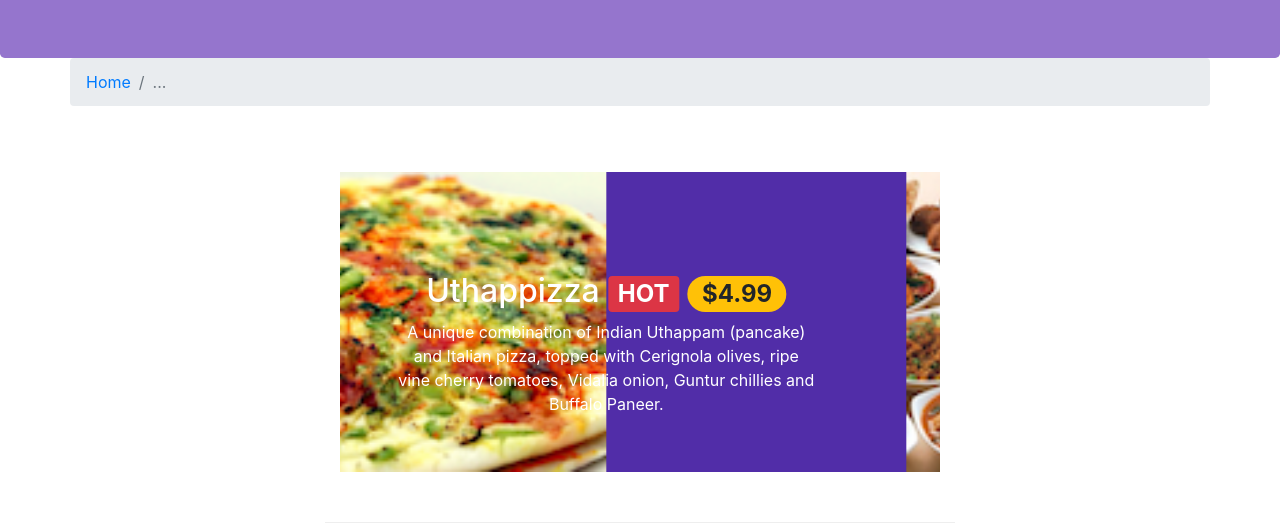
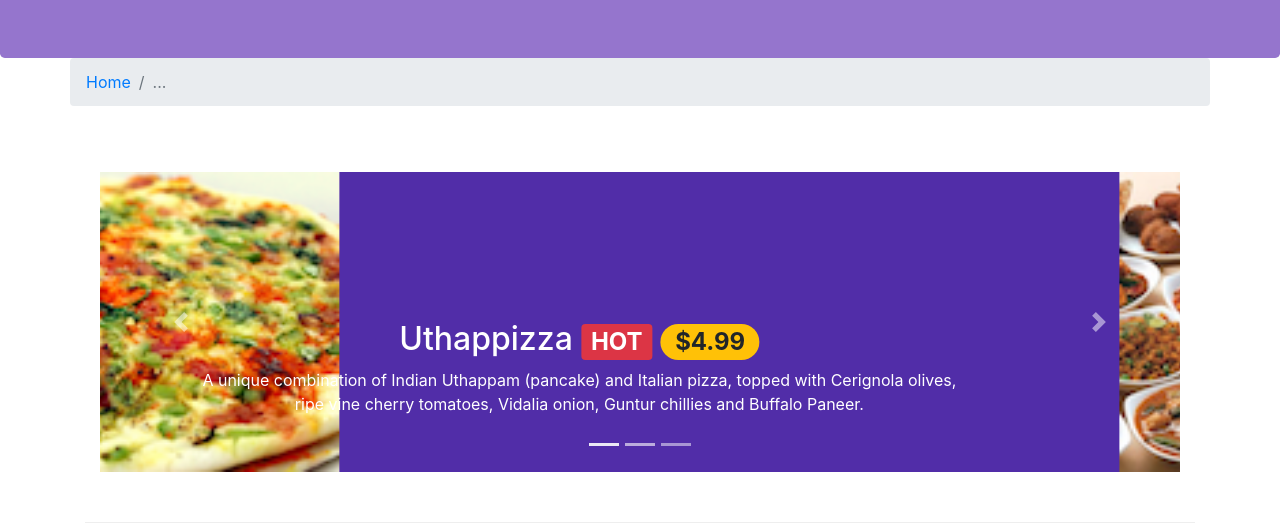
Before and after one commit to SlaytonN/CourseraWebProj, a plain HTML site: page index.html in a window 1280 px wide. Shown: the part 271-800 px from the top of the page. Drawn offline with nearby package versions, Linux system fonts and the light colour scheme.

Commit message:
fixed carousel

```diff
--- a/css/styles.css
+++ b/css/styles.css
@@ -53,10 +53,11 @@ input[type="radio"].form-check{
 }
 
 #mycarousel {
-    background:#512DA8;
+  background:#512DA8;
 }
 .carousel-item {
   height: 300px;
+
 }
 .carousel-item img {
     top: 0;
--- a/index.html
+++ b/index.html
@@ -151,6 +151,7 @@
               <li class="breadcrumb-item"><a href="./index.html">Home</a></li>
               <li class="breadcrumb-item active">...</li>
           </ol>
+      </div>
       <div class="row row-content">
         <div class="col">
           <div id="mycarousel" class="carousel slide" data-ride="carousel">
@@ -178,6 +179,17 @@
                 </div>
               </div>
             </div>
+            <ol class="carousel-indicators">
+              <li class="active" data-target="#mycarousel" data-slide-to="0"></li>
+              <li data-target="#mycarousel" data-slide-to="1"></li>
+              <li data-target="#mycarousel" data-slide-to="2"></li>
+            </ol>
+            <a href="#mycarousel" class="carousel-control-prev" data-slide="prev"role="button">
+              <span class="carousel-control-prev-icon"></span>
+            </a>
+            <a href="#mycarousel" data-slide="next" class="carousel-control-next">
+              <span class="carousel-control-next-icon"></span>
+            </a>
           </div>
         </div>
       </div>
```
Also changed, not shown: aboutus.html (+5 -5 lines), contactus.html (+2 -2 lines).
